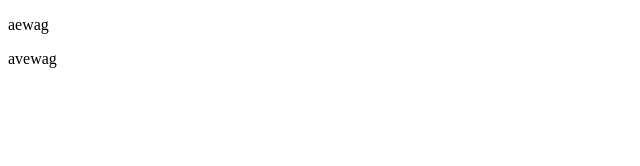
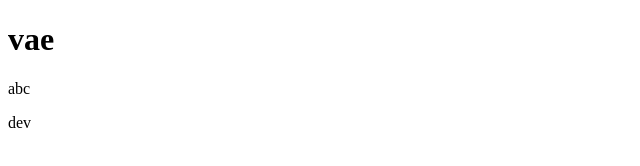
Before and after one commit to tataross/android, a plain HTML site: page src/main/assets/index.html in a window 1280 px wide. Shown: the whole page, without its empty margins (0-640 px from the left). Drawn offline with Linux system fonts and the light colour scheme.

Commit message:
Update index.html

```diff
--- a/src/main/assets/index.html
+++ b/src/main/assets/index.html
@@ -4,7 +4,8 @@
         <meta charset='utf-8'>
     </head>
     <body>
-        <p>aewag</p>
-	<div>avewag</div>
+	<h1>vae</h1>
+        <p>abc</p>
+	<div>dev</div>
     </body>
 </html>
```
